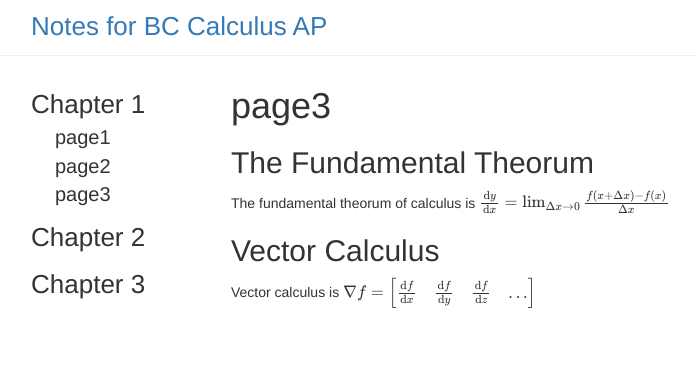
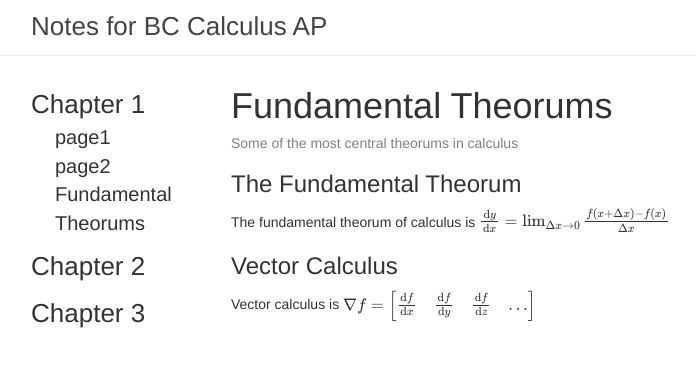
Before and after one commit to porglezomp/ap-calc, a Jekyll site: the page built from chapters/chapter1/page3.md, in a window 1280 px wide. Shown: the top 367 px of the page, without its empty margins (189-885 px from the left). Built offline with Jekyll 4.4.1, drawn with Linux system fonts in a browser that asks for light colours; nearby versions of some CDN libraries; Markdown is read by kramdown in place of the engine named in the settings; formulas are drawn with MathJax 3.

Commit message:
Add test script
Add subtitle
Add test config
Change some heading depths

```diff
--- a/_layouts/default.html
+++ b/_layouts/default.html
@@ -10,6 +10,7 @@
 
       <div class="content">
         <h1> {{ page.title }} </h1>
+        <h5 class="subtitle">{{ page.subtitle }}</h5>
         {{ content }}
       </div>
     </div>
--- a/chapters/chapter1/page3.md
+++ b/chapters/chapter1/page3.md
@@ -1,16 +1,17 @@
 ---
-title: page3
+title: Fundamental Theorums
+subtitle: Some of the most central theorums in calculus
 layout: default
 chapter: 1
 ---
 
-## The Fundamental Theorum
+### The Fundamental Theorum
 The fundamental theorum of calculus is
 $$
 \newcommand{\dd}{\mathrm{d}}
 \frac{\dd y}{\dd x} = \lim_{\Delta x \to 0} \frac{f(x+\Delta x) - f(x)}{\Delta x}
 $$
-## Vector Calculus
+### Vector Calculus
 Vector calculus is
 $$
 \nabla f =
--- a/css/styles.css
+++ b/css/styles.css
@@ -8,6 +8,26 @@ hr.titlebar {
 }
 .title {
   font-size: 26px;
+  font-weight: 300;
+  color: #444;
+}
+.title:hover {
+  color: #544;
+}
+
+h1 {
+  font-weight: 200 !important;
+}
+h2 {
+  font-weight: 300 !important;
+}
+h3 {
+  font-weight: 400 !important;
+}
+
+.subtitle {
+  color: #818181;
+  font-weight: 300;
 }
 
 .wrap {
```
Also changed, not shown: _test_config.yml (added, +16 -0 lines), 1 other file.
